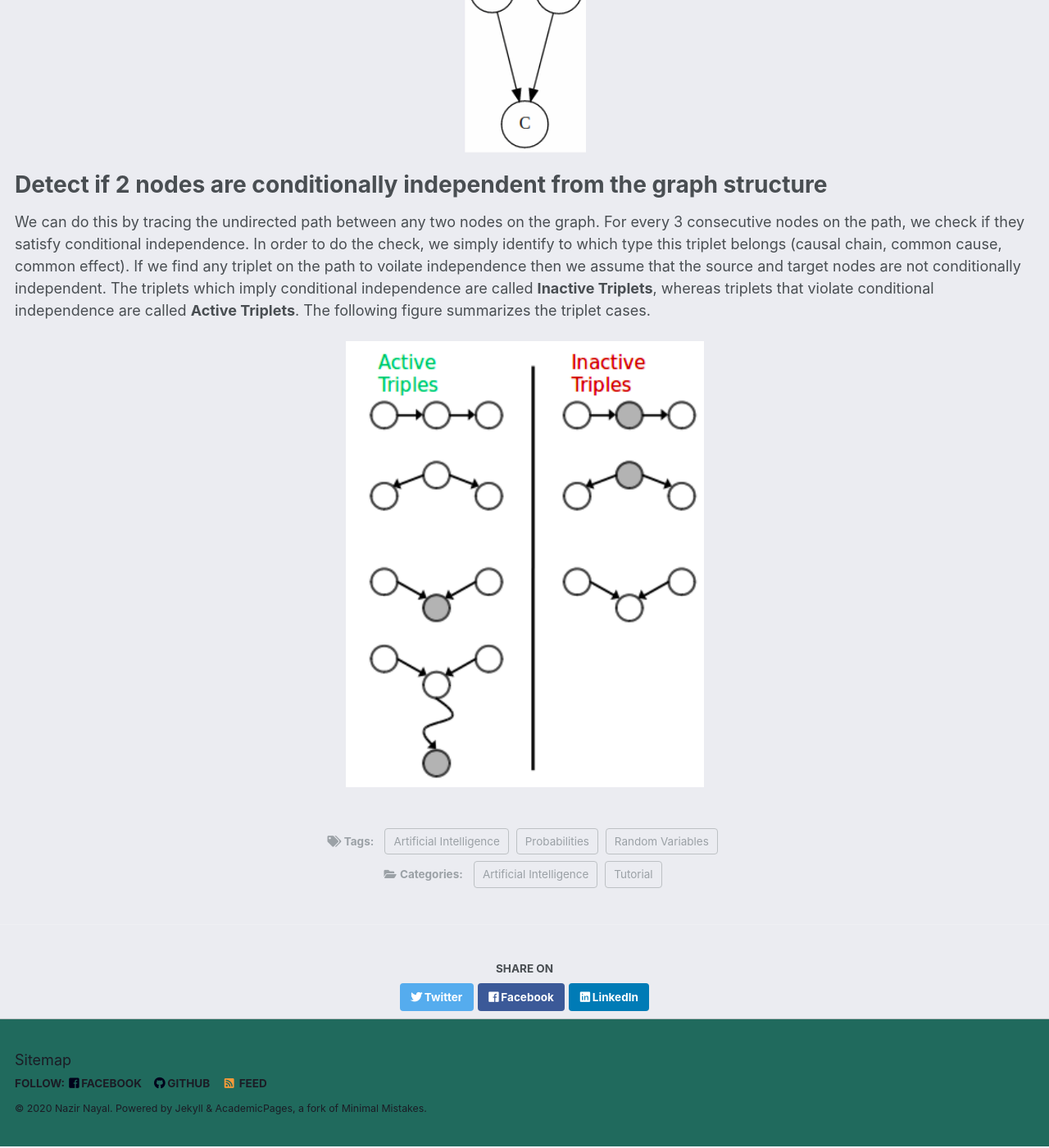
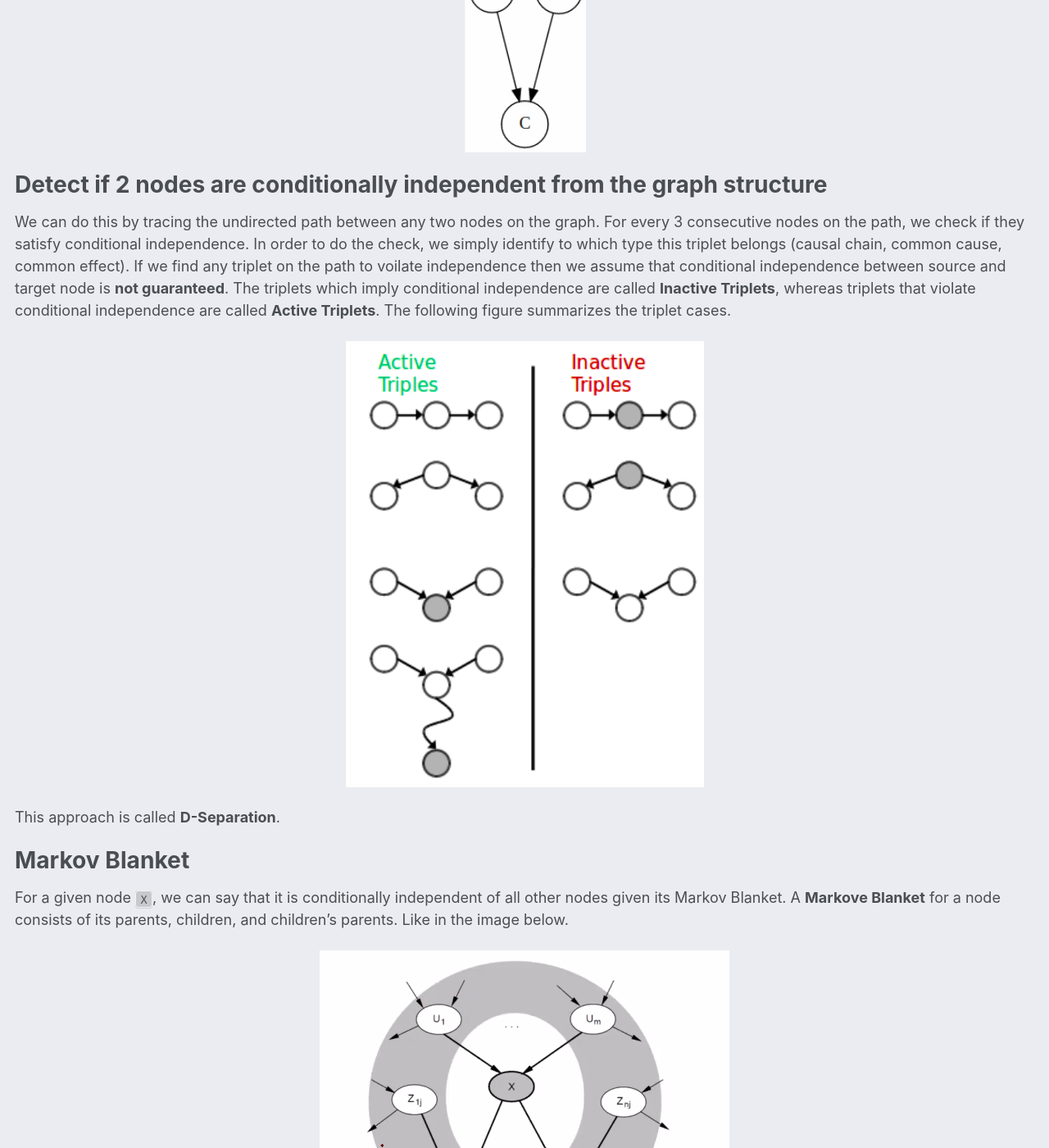
Before and after one commit to NazirNayal8/nazirnayal.github.io, a Jekyll site: the page built from _blog/bayesian_networks.md, in a window 1280 px wide and 1400 px high, scrolled down 3024 px. Shown: the whole window at 82% size. Built offline with Jekyll 4.4.1, drawn with Linux system fonts in a browser that asks for light colours; formulas are drawn with MathJax 3.

Commit message:
add markov blanket

```diff
--- a/_blog/bayesian_networks.md
+++ b/_blog/bayesian_networks.md
@@ -92,8 +92,19 @@ Here, `A` and `B` are in fact fully independent, but they are not independent gi
 
 # Detect if 2 nodes are conditionally independent from the graph structure
 
-We can do this by tracing the undirected path between any two nodes on the graph. For every 3 consecutive nodes on the path, we check if they satisfy conditional independence. In order to do the check, we simply identify to which type this triplet belongs (causal chain, common cause, common effect). If we find any triplet on the path to voilate independence then we assume that the source and target nodes are not conditionally independent. The triplets which imply conditional independence are called **Inactive Triplets**, whereas triplets that violate conditional independence are called **Active Triplets**. The following figure summarizes the triplet cases.
+We can do this by tracing the undirected path between any two nodes on the graph. For every 3 consecutive nodes on the path, we check if they satisfy conditional independence. In order to do the check, we simply identify to which type this triplet belongs (causal chain, common cause, common effect). If we find any triplet on the path to voilate independence then we assume that conditional independence between source and target node is **not guaranteed**. The triplets which imply conditional independence are called **Inactive Triplets**, whereas triplets that violate conditional independence are called **Active Triplets**. The following figure summarizes the triplet cases.
 
 <p align="center">
 <img width="437" height="500" src="/images/bayes_net/triplets.png">
 </p>
+
+
+This approach is called **D-Separation**.
+
+# Markov Blanket
+
+For a given node `X`, we can say that it is conditionally independent of all other nodes given its Markov Blanket. A **Markove Blanket** for a node consists of its parents, children, and children's parents. Like in the image below.
+
+<p align="center">
+<img width="500" height="400" src="/images/bayes_net/markov_blanket.png">
+</p>
```
Also changed, not shown: images/bayes_net/markov_blanket.png (added).
